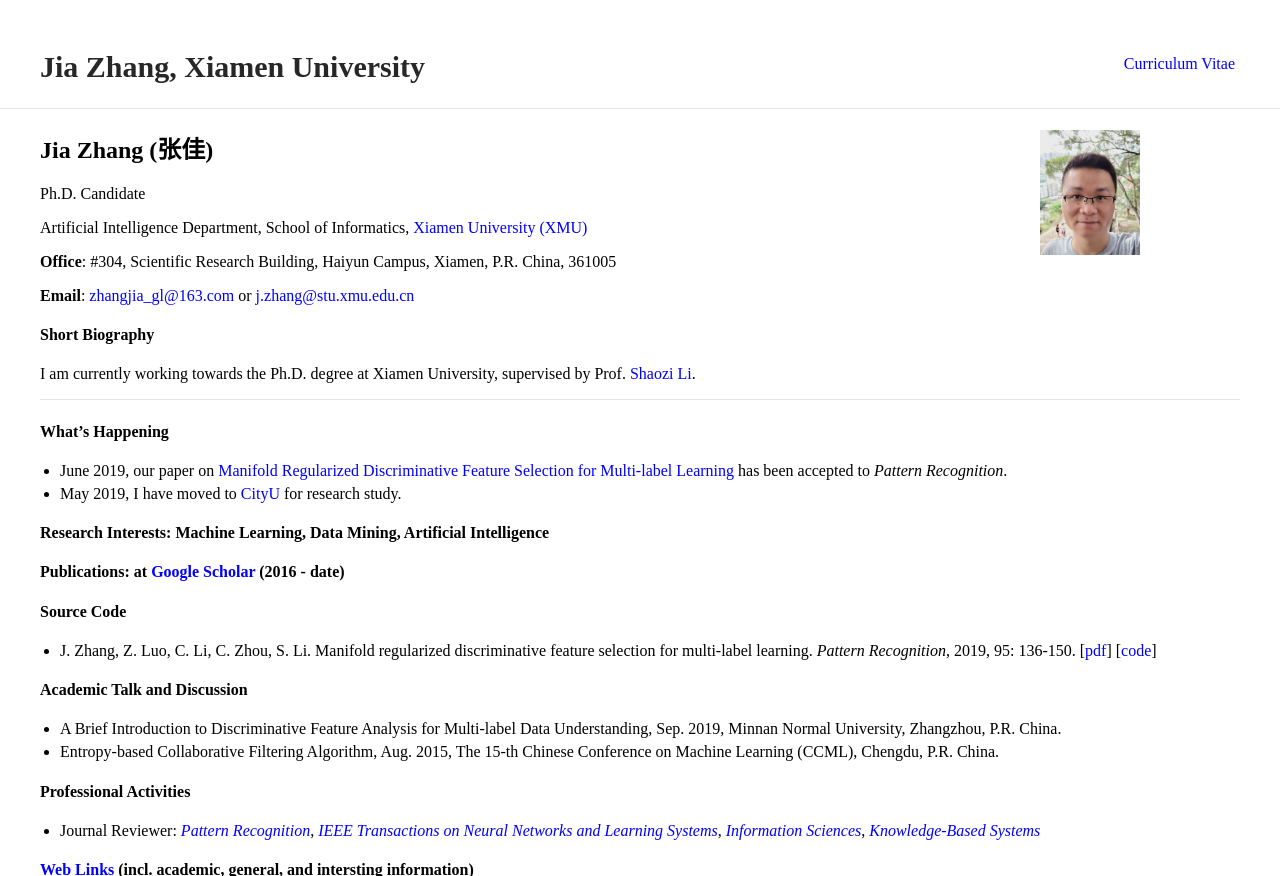
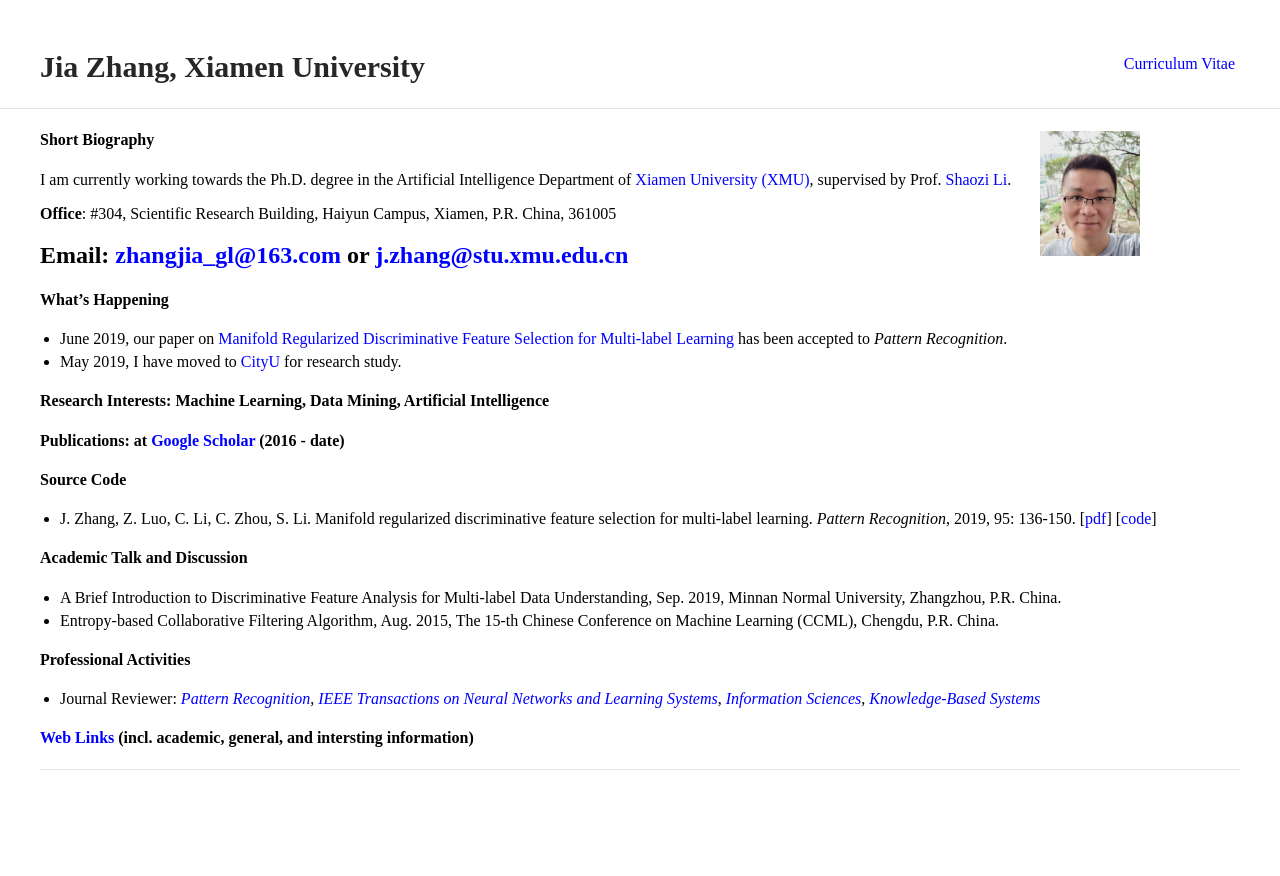
Before and after one commit to jiazhang-ml/jiazhang-ml.github.io, a Jekyll site: the page built from index.md, in a window 1280 px wide, cut to the strip 0-876 px from the top of the page. Built offline with Jekyll 4.4.1, drawn with Linux system fonts in a browser that asks for light colours.

Commit message:
Update index.md

```diff
--- a/index.md
+++ b/index.md
@@ -4,20 +4,13 @@ layout: default
 
 <img class="profile-picture" src="jiazhang.jpg">
 
-## **Jia Zhang (张佳)**
+#### Short Biography
 
-Ph.D. Candidate
-
-Artificial Intelligence Department, School of Informatics, [Xiamen University (XMU)](https://www.xmu.edu.cn/)
+I am currently working towards the Ph.D. degree in the Artificial Intelligence Department of [Xiamen University (XMU)](https://www.xmu.edu.cn/), supervised by Prof. [Shaozi Li](http://imt.xmu.edu.cn/szdw.html).
 
 **Office**: #304, Scientific Research Building, Haiyun Campus, Xiamen, P.R. China, 361005
 
 **Email**: [zhangjia_gl@163.com](mailto:zhangjia_gl@163.com) or [j.zhang@stu.xmu.edu.cn](mailto:j.zhang@stu.xmu.edu.cn)
-
-#### Short Biography
-
-I am currently working towards the Ph.D. degree at Xiamen University, supervised by Prof. [Shaozi Li](http://imt.xmu.edu.cn/szdw.html).
-
 ---
 
 #### What's Happening
```
